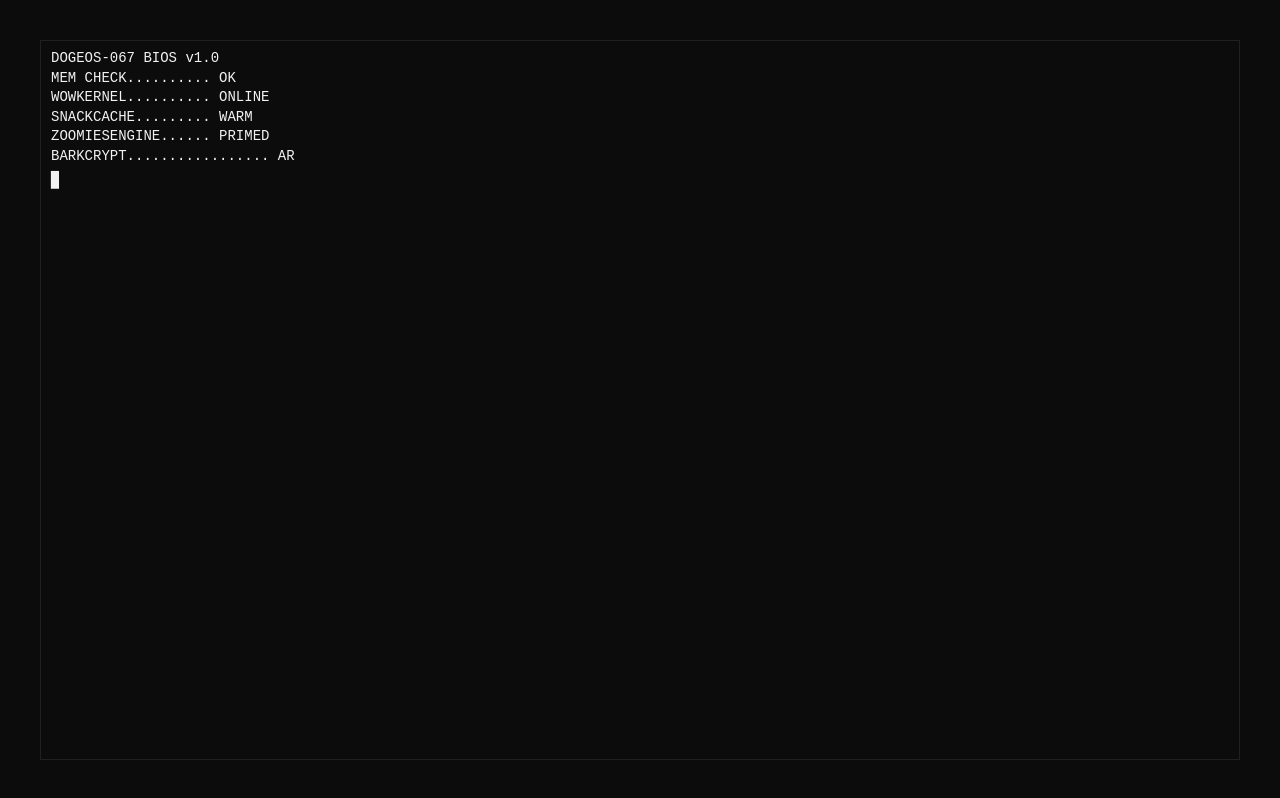
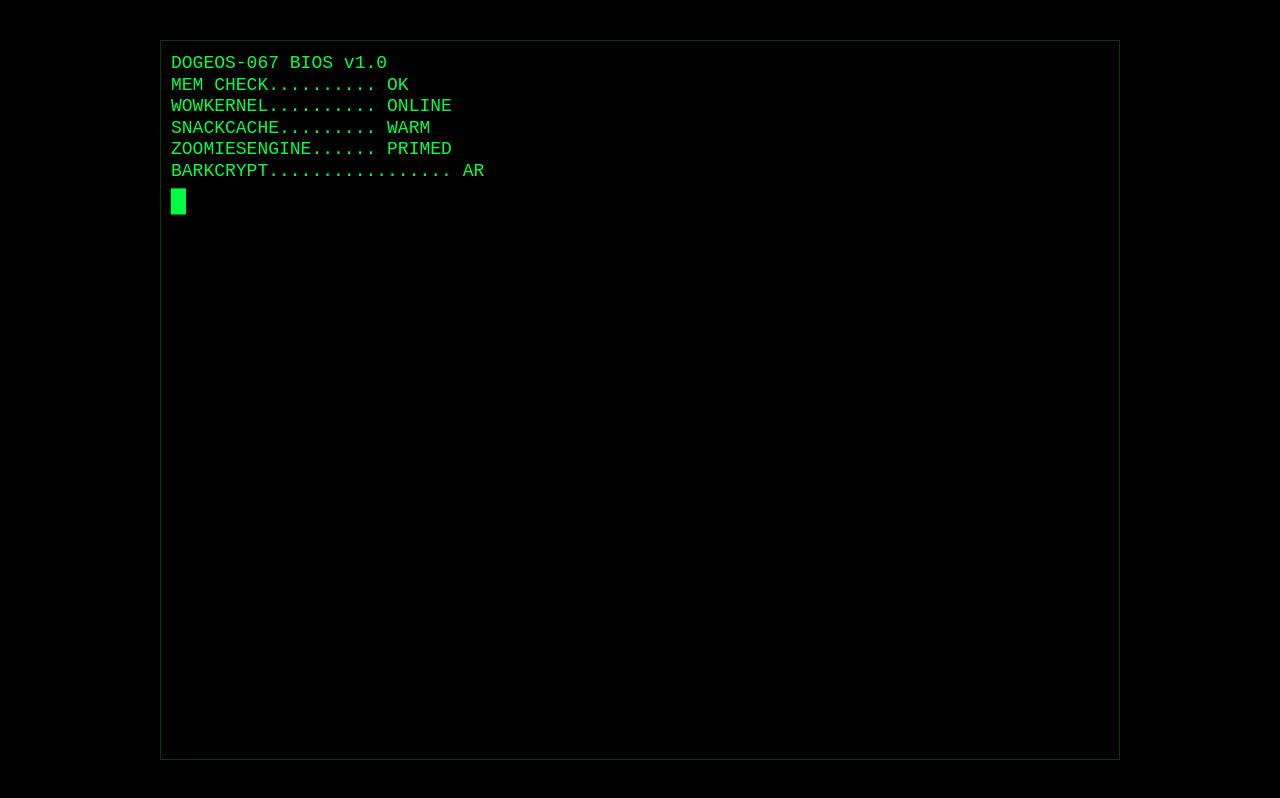
Before and after one commit to permaboost370/doge-agent, a website: page public/index.html in a window 1280 px wide. Drawn offline with Linux system fonts and the light colour scheme.

Commit message:
Update styles.css

```diff
--- a/public/styles.css
+++ b/public/styles.css
@@ -1,4 +1,4 @@
-/* ===== DOGEOS-067 CMD-STYLE TERMINAL UI ===== */
+/* ===== DOGEOS-067 PURE TERMINAL UI WITH CRT EFFECT (CMD-LIKE FLOW) ===== */
 
 *,
 *::before,
@@ -9,13 +9,13 @@
 }
 
 :root {
-  --bg-main: #0c0c0c;          /* Windows cmd background */
-  --text-main: #f2f2f2;        /* main text */
-  --text-muted: #aaaaaa;       /* dim text */
-  --accent: #ffffff;
-  --border-subtle: #333333;
-  font-family: Consolas, "Cascadia Mono", "Lucida Console", monospace;
-  font-size: 14px;
+  --bg-main: #000000;
+  --text-main: #00ff41; /* terminal green */
+  --text-muted: #008f11;
+  --accent: #00ff41;
+  --border-subtle: #003b00;
+  font-family: "VT323", monospace;
+  font-size: 18px;
   color-scheme: dark;
 }
 
@@ -24,50 +24,94 @@ body {
   height: 100%;
   width: 100%;
   overflow: hidden;
-  background: var(--bg-main);
-  font-family: Consolas, "Cascadia Mono", "Lucida Console", monospace;
+  background: #000;
+  font-family: "VT323", monospace;
   color: var(--text-main);
 }
 
-/* ===== FULLSCREEN TERMINAL WINDOW ===== */
+/* ===== CENTERED TERMINAL SCREEN ===== */
 #app {
   height: 100vh;
   width: 100vw;
   display: flex;
   justify-content: center;
   align-items: center;
-  background: var(--bg-main);
+  background: #000;
 }
 
 .chat-shell {
   position: relative;
   width: 100%;
-  max-width: 1200px;   /* cmd window can be wider than CRT style */
-  height: 90vh;
+  max-width: 960px;  /* Old-school CRT width */
+  height: 90vh;      /* Terminal screen height */
   display: flex;
   flex-direction: column;
-  background: var(--bg-main);
-  border: 1px solid #202020;
+  background: #000;
+  border: 1px solid var(--border-subtle);
   overflow: hidden;
 }
 
-/* ===== TOP BAR (like cmd window content, not OS titlebar) ===== */
+/* ===== CRT Effects ===== */
+.chat-shell::before {
+  content: "";
+  position: absolute;
+  inset: 0;
+  pointer-events: none;
+  background: repeating-linear-gradient(
+    to bottom,
+    rgba(0, 0, 0, 0.35) 0px,
+    rgba(0, 0, 0, 0.35) 1px,
+    rgba(0, 0, 0, 0.8) 2px
+  );
+  mix-blend-mode: screen;
+  opacity: 0.28;
+  z-index: 3;
+  animation: scanlines 4s linear infinite;
+}
+
+.chat-shell::after {
+  content: "";
+  position: absolute;
+  inset: 0;
+  pointer-events: none;
+  background: radial-gradient(
+    circle at 50% 0%,
+    rgba(0, 255, 65, 0.2) 0%,
+    transparent 60%
+  );
+  mix-blend-mode: screen;
+  opacity: 0.35;
+  z-index: 2;
+  animation: crt-flicker 2s steps(2, end) infinite;
+}
+
+@keyframes scanlines {
+  0% { transform: translateY(0); }
+  100% { transform: translateY(2px); }
+}
+
+@keyframes crt-flicker {
+  0%, 100% { opacity: 0.3; }
+  50% { opacity: 0.5; }
+}
+
+/* ===== HEADER INSIDE TERMINAL ===== */
 .terminal-bar {
   width: 100%;
   padding: 6px 10px;
-  border-bottom: 1px solid #202020;
-  background: #111111;
-  font-size: 13px;
+  border-bottom: 1px solid var(--border-subtle);
+  background: #000;
+  font-size: 18px;
   color: var(--text-muted);
 }
 
-/* ===== BOOT SCREEN (now CMD-colored) ===== */
+/* ===== BOOT SCREEN ===== */
 .boot-screen {
   position: absolute;
   inset: 0;
-  background: var(--bg-main);
+  background: #000;
   color: var(--text-main);
-  padding: 8px 10px;
+  padding: 12px 10px;
   display: flex;
   flex-direction: column;
   z-index: 10;
@@ -75,23 +119,23 @@ body {
 
 .boot-text {
   white-space: pre-wrap;
-  font-size: 14px;
-  line-height: 1.4;
+  font-size: 18px;
+  line-height: 1.2;
 }
 
 .boot-cursor {
-  margin-top: 4px;
-  font-size: 15px;
+  margin-top: 6px;
+  font-size: 22px;
   animation: blink 0.7s step-end infinite;
 }
 
 @keyframes blink {
   0%, 49% { opacity: 1; }
-  50%, 100% { opacity: 0; }
+  50%,100% { opacity: 0; }
 }
 
 .boot-hide {
-  animation: fade-out 0.2s ease-out forwards;
+  animation: fade-out 0.4s ease-out forwards;
 }
 
 @keyframes fade-out {
@@ -101,22 +145,20 @@ body {
 /* ===== TERMINAL AREA: MESSAGES + TYPING + PROMPT ===== */
 .messages {
   flex: 1;
-  padding: 8px 10px;
+  padding: 10px;
   overflow-y: auto;
-  font-size: 14px;
-  line-height: 1.4;
+  font-size: 18px;
+  line-height: 1.2;
   white-space: pre-wrap;
   position: relative;
   z-index: 1;
-  background: var(--bg-main);
-  color: var(--text-main);
 }
 
 .messages::-webkit-scrollbar {
-  width: 8px;
+  width: 6px;
 }
 .messages::-webkit-scrollbar-thumb {
-  background: #333333;
+  background: #003b00;
 }
 
 /* ===== TERMINAL MESSAGE STYLE ===== */
@@ -130,7 +172,7 @@ body {
 }
 
 .message-prefix {
-  width: 8ch; /* a bit wider, like 'C:\\>' style */
+  width: 6ch;
   display: inline-block;
   color: var(--text-muted);
 }
@@ -139,10 +181,10 @@ body {
   color: var(--text-muted);
 }
 
-/* ===== TYPING INDICATOR (INSIDE messages, ABOVE PROMPT) ===== */
+/* ===== TYPING INDICATOR (JUST ANOTHER LINE ABOVE PROMPT) ===== */
 .typing-indicator {
-  padding: 4px 0 2px;
-  font-size: 13px;
+  padding: 2px 0;
+  font-size: 16px;
   color: var(--text-muted);
   display: flex;
   gap: 0.5ch;
@@ -156,15 +198,15 @@ body {
   display: none !important;
 }
 
-/* ===== INLINE PROMPT (BOTTOM LINE) ===== */
+/* ===== INLINE PROMPT (LIKE CMD: NO DIVIDER, JUST NEXT LINE) ===== */
 .prompt-row {
   display: flex;
   align-items: flex-start;
   gap: 0.5ch;
-  padding-top: 4px;
-  margin-top: 4px;
-  border-top: 1px solid #202020;
-  font-size: 14px;
+  /* removed border-top & big margin so it feels like next line */
+  padding-top: 2px;
+  margin-top: 0;
+  font-size: 18px;
 }
 
 .prompt-prefix {
@@ -180,7 +222,7 @@ body {
   color: var(--text-main);
   border: none;
   outline: none;
-  line-height: 1.4;
+  line-height: 1.2;
 }
 
 #input::placeholder {
@@ -200,10 +242,7 @@ input[type="submit"] {
     max-width: 100%;
     height: 92vh;
   }
-
-  .terminal-bar,
-  .messages,
-  .prompt-row {
-    font-size: 13px;
+  .messages {
+    font-size: 16px;
   }
 }
```
